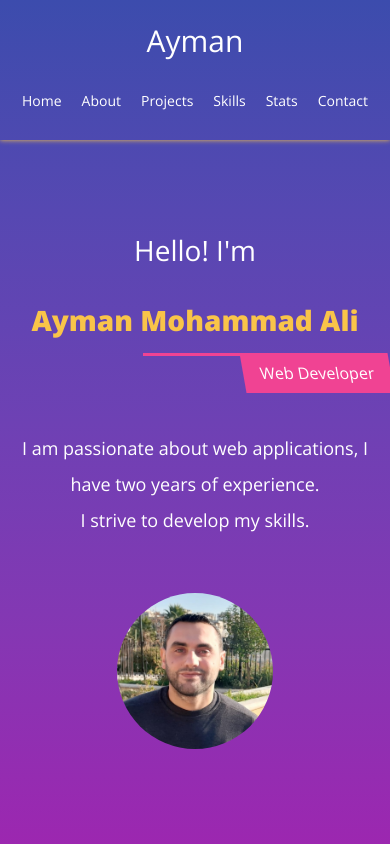
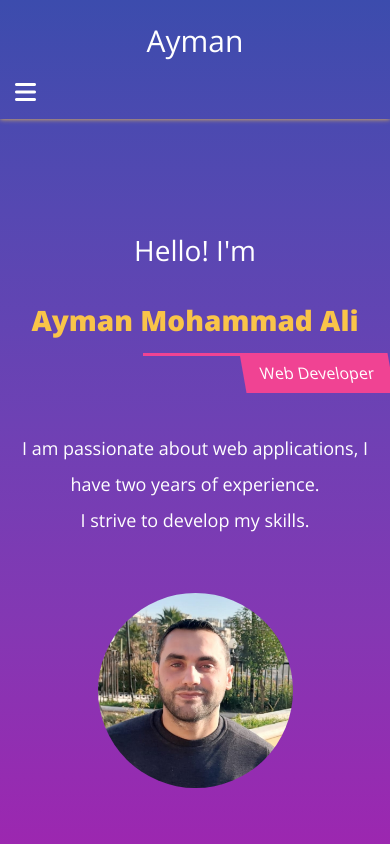
Before and after one commit to Ayman-M-Ali/Portfolio-Ayman-M-Ali, a website: page index.html in a window 390 px wide. Shown: the top 844 px of the page. Drawn offline with nearby package versions, Linux system fonts and the light colour scheme; files whose address does not match are found by name.

Commit message:
Added Toggle menu

```diff
--- a/index.html
+++ b/index.html
@@ -22,10 +22,12 @@
   </head>
   <body>
     <!-- Start Nav -->
-    <nav>
+    <header>
       <div class="container">
         <a class="logo" href="#">Ayman</a>
-        <ul class="main-nav">
+        <nav>
+          <i class="fas fa-bars toggle-menu"></i>
+          <ul>
             <li><a href="#home">home</a></li>
             <li><a href="#about">about</a></li>
             <li><a href="#projects">projects</a></li>
@@ -33,8 +35,9 @@
             <li><a href="#stats">stats</a></li>
             <li><a href="#contact">contact</a></li>
           </ul>
+        </nav>
       </div>
-    </nav>
+    </header>
     <!-- End Nav -->
     <!-- Start Landing page -->
     <section class="landing">
--- a/puplic/CSS/style.css
+++ b/puplic/CSS/style.css
@@ -67,14 +67,14 @@ ul li {
 /* End Media Query */
 /* ========================================== */
 /* Start Nav */
-nav {
+header {
   position: absolute;
   left: 0;
   width: 100%;
   box-shadow: 0 0 5px var(--mainColor);
   z-index: 5;
 }
-nav .container {
+header .container {
   display: flex;
   justify-content: space-between;
   align-items: center;
@@ -83,21 +83,48 @@ nav .container {
 }
 .container .logo {
   font-size: 40px;
-  height: 80px;
+  min-height: 80px;
   display: flex;
   align-items: center;
 }
-nav .main-nav {
+header nav .toggle-menu {
+  font-size: 24px;
+  cursor: pointer;
+  margin: 0 15px 15px;
+}
+@media (min-width: 768px) {
+  header nav .toggle-menu {
+    display: none;
+  }
+}
+header ul {
   flex: 1;
   height: 80px;
   display: flex;
   justify-content: end;
   align-items: center;
-  flex-wrap: wrap;
   font-size: 20px;
   text-transform: capitalize;
 }
-nav ul li {
+@media (max-width: 767px) {
+  header nav ul {
+    display: none;
+    min-height: 40vh;
+  }
+  header nav .toggle-menu:hover + ul {
+    display: flex;
+    flex-direction: column;
+    position: absolute;
+    top: 100%;
+    left: 0;
+    width: 100%;
+    background-color:rgb(73 72 72 / 70%);
+  }
+  header nav .toggle-menu:hover + ul li {
+    padding: 15px;
+  }
+}
+header ul li {
   position: relative;
   -webkit-transition: var(--mainTransition);
   transition: var(--mainTransition);
@@ -105,7 +132,7 @@ nav ul li {
   -webkit-transition: var(--mainTransition);
   transition: var(--mainTransition);
 }
-nav .main-nav li::before {
+header ul li::before {
   content: "";
   position: absolute;
   top: 0;
@@ -115,20 +142,19 @@ nav .main-nav li::before {
   -webkit-transition: var(--mainTransition);
   transition: var(--mainTransition);
 }
-nav .main-nav li:hover::before {
+header ul li:hover::before {
   background-color: var(--alternateColor);
   left: 0;
 }
-nav .main-nav li a {
-  display: flex;
+header ul li a {
   height: 80px;
   align-items: center;
   position: relative;
   padding: 30px;
   overflow: hidden;
 }
-nav ul li a::before,
-nav ul li a::after {
+header ul li a::before,
+header ul li a::after {
   content: "";
   position: absolute;
   width: 100%;
@@ -139,37 +165,29 @@ nav ul li a::after {
   -webkit-transition: var(--mainTransition);
   transition: var(--mainTransition);
 }
-nav ul li a:hover::before {
+header ul li a:hover::before {
   left: 0;
 }
 @media (max-width: 767px) {
-  nav .container {
+  header .container {
     height: 140px;
   }
-  nav .container .logo {
+  header .container .logo {
     width: 100%;
     height: 40px;
-    margin-top: 20px;
     justify-content: center;
     font-size: 30px;
   }
-  nav .main-nav {
-    justify-content: center;
-  }
-  nav .main-nav > li > a {
-    padding: 0 10px;
-    font-size: 14px;
-  }
 }
 @media (max-width: 992px) {
-  nav .container {
+  header .container {
     height: auto;
   }
-  nav .container .logo {
+  header .container .logo {
     width: 100%;
     justify-content: center;
   }
-  nav .container .main-nav {
+  header .container ul {
     justify-content: center;
     font-size: 20px;
   }
@@ -179,10 +197,10 @@ nav ul li a:hover::before {
 /* Start Landing Page */
 .landing {
   background: var(--backgroundColor);
-  height: 100vh;
+  /* height: 100vh; */
 }
 .landing .container {
-  min-height: calc(100vh - 80px);
+  min-height: 100vh;
   display: flex;
   align-items: center;
   justify-content: space-between;
@@ -261,6 +279,9 @@ nav ul li a:hover::before {
     font-size: 18px;
     line-height: 2;
     margin-top: 20px;
+  }
+  .landing img {
+    width: 50%;
   }
 }
 @media (min-width: 768px) and (max-width: 992px){
@@ -574,6 +595,7 @@ textarea {
 }
 ::placeholder {
   font-size: 14px;
+  color: #aaa;
 }
 textarea {
   height: 200px;
```
Lines whose indentation alone changed are shown as unchanged.
